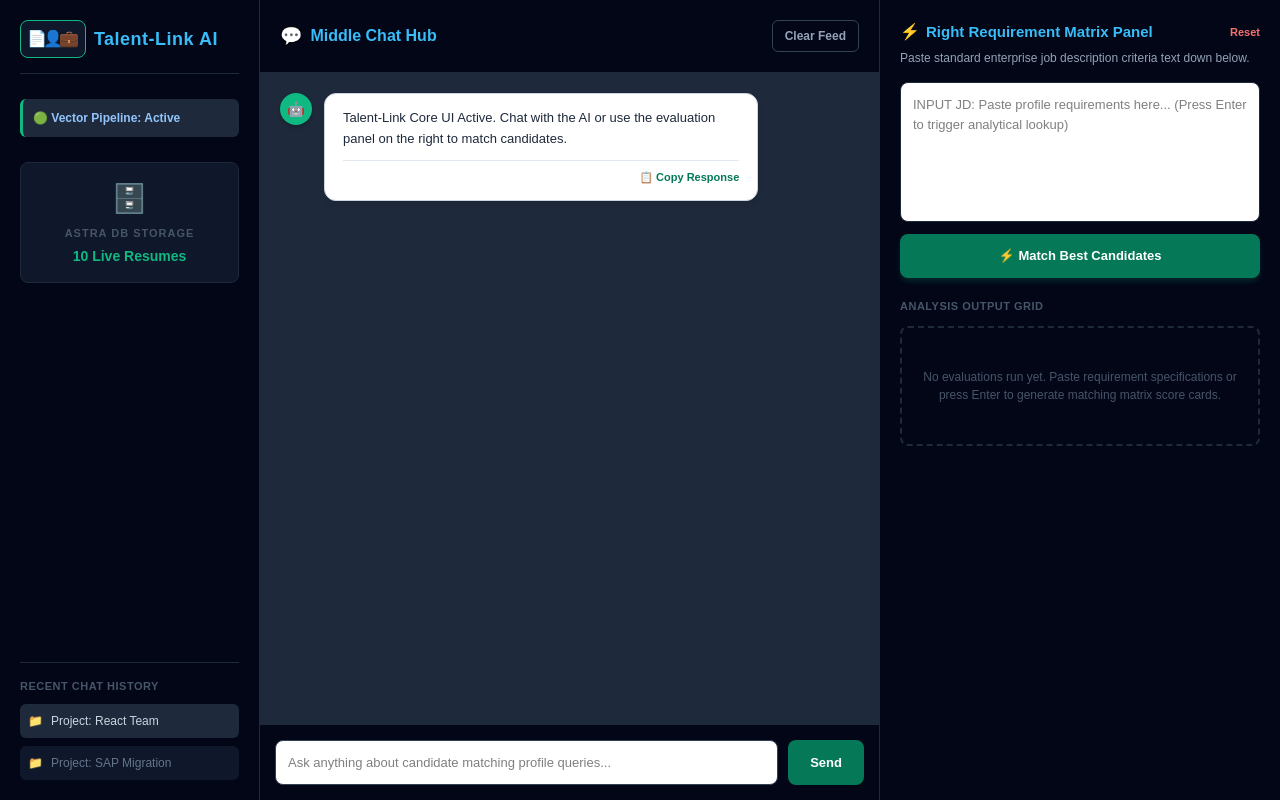
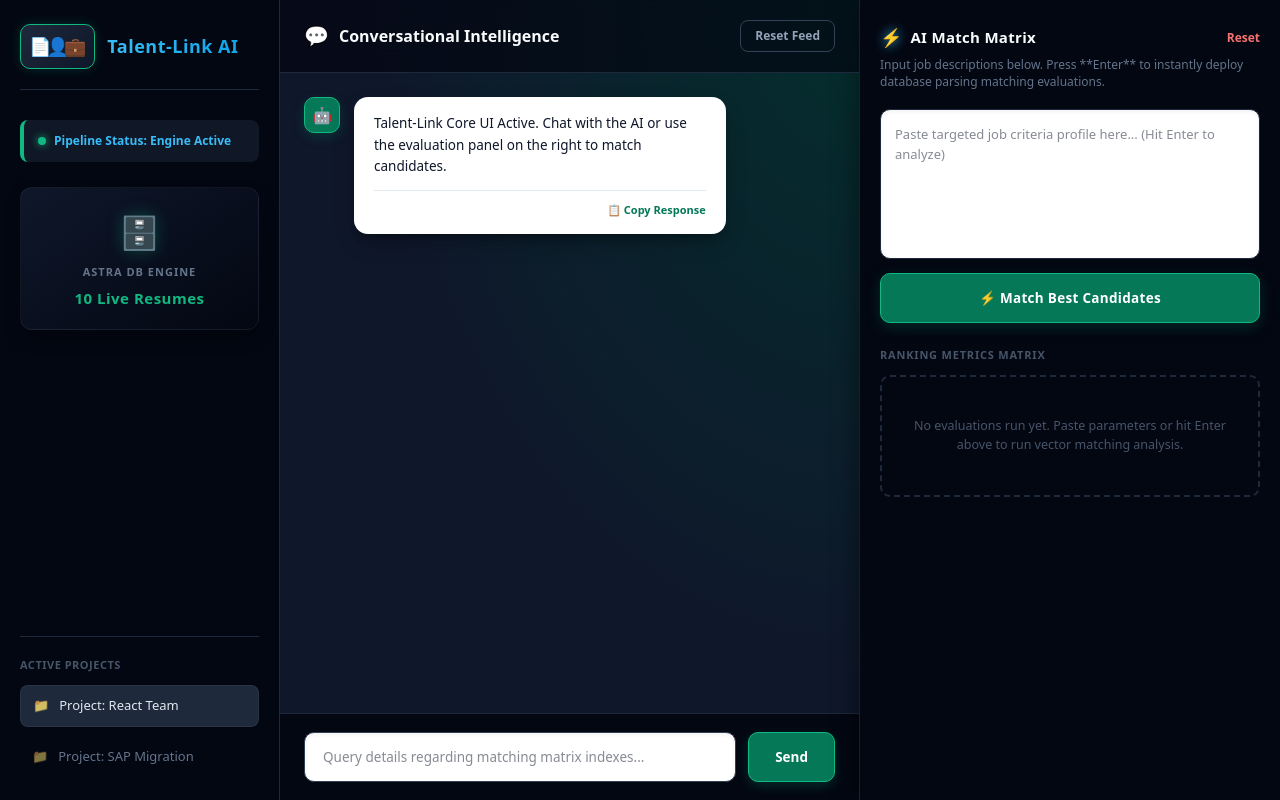
Before and after one commit to venkatasaiarun-cmd/talent-link-ai, a Next.js app: page / in a window 1280 px wide. Built offline with nearby package versions, Linux system fonts and the light colour scheme.

Commit message:
style: enhance UI aesthetics with glassmorphic elements and sleek deep theme

```diff
--- a/app/page.tsx
+++ b/app/page.tsx
@@ -75,147 +75,161 @@ export default function TalentLink() {
   };
 
   return (
-    <div style={{ display: 'flex', height: '100vh', width: '100vw', fontFamily: 'sans-serif', margin: 0, backgroundColor: '#0f172a' }}>
+    <div style={{ display: 'flex', height: '100vh', width: '100vw', fontFamily: 'system-ui, -apple-system, sans-serif', margin: 0, backgroundColor: '#090d16', color: '#f8fafc', overflow: 'hidden' }}>
 
-      {/* COLUMN 1: SIDEBAR (Logo, Status, and Vector Cache Stack) */}
-      <div style={{ width: '260px', backgroundColor: '#020617', color: '#ffffff', padding: '20px', display: 'flex', flexDirection: 'column', borderRight: '1px solid #1e293b', justifyContent: 'space-between' }}>
+      {/* COLUMN 1: SIDEBAR (Premium Cyberpunk Minimalist Base) */}
+      <div style={{ width: '280px', backgroundColor: '#030712', padding: '24px 20px', display: 'flex', flexDirection: 'column', borderRight: '1px solid #1e293b', justifyContent: 'space-between', boxShadow: '4px 0 24px rgba(0,0,0,0.4)' }}>
         <div>
           {/* FUSED THREE-IN-ONE BRAND LOGO COMPONENT */}
-          <div style={{ display: 'flex', alignItems: 'center', gap: '8px', marginBottom: '25px', paddingBottom: '15px', borderBottom: '1px solid #1e293b' }}>
-            <div style={{ display: 'flex', background: '#0f172a', padding: '6px', borderRadius: '8px', border: '1px solid #10b981' }}>
-              <span style={{ fontSize: '16px' }}>📄</span>
-              <span style={{ fontSize: '16px', marginLeft: '-4px', marginRight: '-4px' }}>👤</span>
-              <span style={{ fontSize: '16px' }}>💼</span>
+          <div style={{ display: 'flex', alignItems: 'center', gap: '12px', marginBottom: '30px', paddingBottom: '20px', borderBottom: '1px solid #1e293b' }}>
+            <div style={{ display: 'flex', background: 'linear-gradient(135deg, #1e293b 0%, #0f172a 100%)', padding: '8px', borderRadius: '10px', border: '1px solid #10b981', boxShadow: '0 0 12px rgba(16,185,129,0.2)' }}>
+              <span style={{ fontSize: '18px' }}>📄</span>
+              <span style={{ fontSize: '18px', marginLeft: '-5px', marginRight: '-5px' }}>👤</span>
+              <span style={{ fontSize: '18px' }}>💼</span>
             </div>
-            <h2 style={{ fontSize: '18px', margin: 0, fontWeight: '800', color: '#38bdf8', letterSpacing: '0.5px' }}>Talent-Link AI</h2>
+            <h2 style={{ fontSize: '18px', margin: 0, fontWeight: '800', background: 'linear-gradient(90deg, #38bdf8, #0ea5e9)', WebkitBackgroundClip: 'text', WebkitTextFillColor: 'transparent', letterSpacing: '0.5px' }}>Talent-Link AI</h2>
           </div>
 
-          <div style={{ padding: '10px', backgroundColor: '#1e293b', borderRadius: '6px', fontSize: '12px', color: '#93c5fd', marginBottom: '25px', fontWeight: '600', borderLeft: '3px solid #10b981' }}>
-            🟢 Vector Pipeline: Active
+          {/* PULSING SYSTEM STATE BADGE */}
+          <div style={{ padding: '12px 14px', backgroundColor: 'rgba(30,41,59,0.5)', borderRadius: '8px', fontSize: '12px', color: '#38bdf8', marginBottom: '25px', fontWeight: '600', borderLeft: '4px solid #10b981', backdropFilter: 'blur(8px)', display: 'flex', alignItems: 'center', gap: '8px' }}>
+            <span style={{ display: 'inline-block', width: '8px', height: '8px', backgroundColor: '#10b981', borderRadius: '50%', boxShadow: '0 0 8px #10b981' }}></span>
+            Pipeline Status: Engine Active
           </div>
 
-          {/* VISUAL DATABASE STACK COMPONENT */}
-          <div style={{ marginBottom: '20px', backgroundColor: '#0f172a', padding: '15px', borderRadius: '8px', border: '1px solid #1e293b', textAlign: 'center' }}>
-            <div style={{ fontSize: '28px', marginBottom: '5px' }}>🗄️</div>
-            <div style={{ fontSize: '11px', color: '#475569', textTransform: 'uppercase', fontWeight: 'bold', letterSpacing: '1px' }}>Astra DB Storage</div>
-            <div style={{ fontSize: '14px', color: '#10b981', fontWeight: 'bold', marginTop: '4px' }}>10 Live Resumes</div>
+          {/* VISUAL DATABASE GLOWING STACK */}
+          <div style={{ marginBottom: '20px', background: 'linear-gradient(145deg, #0f172a, #030712)', padding: '20px 15px', borderRadius: '12px', border: '1px solid rgba(255,255,255,0.05)', textAlign: 'center', boxShadow: '0 8px 16px rgba(0,0,0,0.3)' }}>
+            <div style={{ fontSize: '32px', marginBottom: '8px', filter: 'drop-shadow(0 0 8px rgba(16,185,129,0.3))' }}>🗄️</div>
+            <div style={{ fontSize: '11px', color: '#64748b', textTransform: 'uppercase', fontWeight: '700', letterSpacing: '1px' }}>Astra DB Engine</div>
+            <div style={{ fontSize: '15px', color: '#10b981', fontWeight: '800', marginTop: '6px', letterSpacing: '0.5px' }}>10 Live Resumes</div>
           </div>
         </div>
 
-        {/* RECENT CHATS / PROJECT HISTORY GRID */}
-        <div style={{ borderTop: '1px solid #1e293b', paddingTop: '15px' }}>
-          <div style={{ fontSize: '11px', color: '#475569', textTransform: 'uppercase', marginBottom: '10px', fontWeight: 'bold', letterSpacing: '0.5px' }}>Recent Chat History</div>
-          <div style={{ display: 'flex', flexDirection: 'column', gap: '8px' }}>
-            <div style={{ display: 'flex', alignItems: 'center', gap: '8px', padding: '8px', backgroundColor: '#1e293b', borderRadius: '6px', fontSize: '12px', color: '#cbd5e1', cursor: 'pointer' }}>
-              <span>📁</span> Project: React Team
+        {/* RECENT CHATS / PROJECT HISTORY */}
+        <div style={{ borderTop: '1px solid #1e293b', paddingTop: '20px' }}>
+          <div style={{ fontSize: '11px', color: '#475569', textTransform: 'uppercase', marginBottom: '12px', fontWeight: '700', letterSpacing: '0.5px' }}>Active Projects</div>
+          <div style={{ display: 'flex', flexDirection: 'column', gap: '10px' }}>
+            <div style={{ display: 'flex', alignItems: 'center', gap: '10px', padding: '10px 12px', backgroundColor: '#1e293b', borderRadius: '8px', fontSize: '13px', color: '#e2e8f0', border: '1px solid rgba(255,255,255,0.05)', cursor: 'pointer', transition: 'all 0.2s' }}>
+              <span style={{ opacity: 0.8 }}>📁</span> Project: React Team
             </div>
-            <div style={{ display: 'flex', alignItems: 'center', gap: '8px', padding: '8px', backgroundColor: '#0f172a', borderRadius: '6px', fontSize: '12px', color: '#64748b', cursor: 'pointer' }}>
-              <span>📁</span> Project: SAP Migration
+            <div style={{ display: 'flex', alignItems: 'center', gap: '10px', padding: '10px 12px', backgroundColor: 'transparent', borderRadius: '8px', fontSize: '13px', color: '#64748b', cursor: 'pointer' }}>
+              <span style={{ opacity: 0.5 }}>📁</span> Project: SAP Migration
             </div>
           </div>
         </div>
       </div>
 
-      {/* COLUMN 2: CONVERSATIONAL INTELLIGENCE FEED */}
-      <div style={{ flex: 1, display: 'flex', flexDirection: 'column', borderRight: '1px solid #1e293b', backgroundColor: '#1e293b' }}>
-        <div style={{ padding: '20px', borderBottom: '1px solid #1e293b', display: 'flex', justifyContent: 'space-between', alignItems: 'center', backgroundColor: '#020617' }}>
-          <div style={{ display: 'flex', alignItems: 'center', gap: '8px' }}>
-            <span style={{ fontSize: '18px' }}>💬</span>
-            <h1 style={{ fontSize: '16px', margin: 0, fontWeight: '700', color: '#38bdf8' }}>Middle Chat Hub</h1>
+      {/* COLUMN 2: CHAT HUB (Glassmorphic Interface Hub) */}
+      <div style={{ flex: 1, display: 'flex', flexDirection: 'column', borderRight: '1px solid #1e293b', backgroundColor: '#0f172a', backgroundImage: 'radial-gradient(at top right, #042f2e 0%, #0f172a 60%)' }}>
+        <div style={{ padding: '20px 24px', borderBottom: '1px solid #1e293b', display: 'flex', justifyContent: 'space-between', alignItems: 'center', backgroundColor: 'rgba(3,7,18,0.7)', backdropFilter: 'blur(12px)' }}>
+          <div style={{ display: 'flex', alignItems: 'center', gap: '10px' }}>
+            <span style={{ fontSize: '20px' }}>💬</span>
+            <h1 style={{ fontSize: '16px', margin: 0, fontWeight: '700', color: '#f8fafc' }}>Conversational Intelligence</h1>
           </div>
-          <button onClick={() => setMessages([{ role: 'assistant', content: 'Conversation workspace reset successfully.' }])} style={{ backgroundColor: 'transparent', border: '1px solid #334155', color: '#94a3b8', padding: '6px 12px', borderRadius: '6px', fontSize: '12px', cursor: 'pointer', fontWeight: '600' }}>Clear Feed</button>
+          <button onClick={() => setMessages([{ role: 'assistant', content: 'Workspace feed refreshed.' }])} style={{ backgroundColor: 'transparent', border: '1px solid #334155', color: '#94a3b8', padding: '6px 14px', borderRadius: '8px', fontSize: '12px', cursor: 'pointer', fontWeight: '600', transition: 'all 0.2s' }}>Reset Feed</button>
         </div>
 
-        {/* CHAT DISPLAY LOG WITH DYNAMIC PROFILE AVATARS */}
-        <div style={{ flex: 1, padding: '20px', overflowY: 'auto', display: 'flex', flexDirection: 'column', gap: '20px' }}>
+        {/* MESSAGES LAYER GRID */}
+        <div style={{ flex: 1, padding: '24px', overflowY: 'auto', display: 'flex', flexDirection: 'column', gap: '20px' }}>
           {messages.map((m, i) => (
-            <div key={i} style={{ display: 'flex', gap: '12px', justifyContent: m.role === 'user' ? 'flex-end' : 'flex-start', alignItems: 'flex-start' }}>
+            <div key={i} style={{ display: 'flex', gap: '14px', justifyContent: m.role === 'user' ? 'flex-end' : 'flex-start', alignItems: 'flex-start' }}>
               {m.role !== 'user' && (
-                <div style={{ width: '32px', height: '32px', borderRadius: '50%', backgroundColor: '#10b981', display: 'flex', alignItems: 'center', justifyContent: 'center', fontSize: '14px', boxShadow: '0 2px 4px rgba(0,0,0,0.2)' }}>🤖</div>
+                <div style={{ width: '36px', height: '36px', borderRadius: '10px', backgroundColor: '#047857', display: 'flex', alignItems: 'center', justifyContent: 'center', fontSize: '16px', boxShadow: '0 4px 12px rgba(4,120,87,0.3)', border: '1px solid #10b981' }}>🤖</div>
               )}
 
               <div style={{
-                maxWidth: '75%',
-                padding: '14px 18px',
-                borderRadius: '12px',
-                fontSize: '13px',
+                maxWidth: '70%',
+                padding: '16px 20px',
+                borderRadius: '14px',
+                fontSize: '13.5px',
                 lineHeight: '1.6',
                 whiteSpace: 'pre-wrap',
                 backgroundColor: m.role === 'user' ? '#047857' : '#ffffff',
-                color: m.role === 'user' ? '#ffffff' : '#1e293b',
-                border: m.role === 'user' ? 'none' : '1px solid #cbd5e1',
-                boxShadow: '0 4px 6px -1px rgba(0,0,0,0.1)'
+                color: m.role === 'user' ? '#ffffff' : '#0f172a',
+                border: m.role === 'user' ? '1px solid #10b981' : 'none',
+                boxShadow: m.role === 'user' ? '0 4px 14px rgba(4,120,87,0.2)' : '0 10px 25px -5px rgba(0,0,0,0.3), 0 8px 10px -6px rgba(0,0,0,0.3)',
+                transform: 'translateY(0)'
               }}>
                 {m.content.replace(/### /g, '').replace(/\*\*/g, '')}
 
                 {m.role === 'assistant' && (
-                  <div style={{ marginTop: '10px', display: 'flex', justifyContent: 'flex-end', borderTop: '1px solid #e2e8f0', paddingTop: '8px' }}>
-                    <button onClick={() => copyToClipboard(m.content)} style={{ backgroundColor: 'transparent', border: 'none', color: '#047857', fontSize: '11px', cursor: 'pointer', fontWeight: 'bold' }}>📋 Copy Response</button>
+                  <div style={{ marginTop: '12px', display: 'flex', justifyContent: 'flex-end', borderTop: '1px solid #e2e8f0', paddingTop: '10px' }}>
+                    <button onClick={() => copyToClipboard(m.content)} style={{ backgroundColor: 'transparent', border: 'none', color: '#047857', fontSize: '11px', cursor: 'pointer', fontWeight: '700', display: 'flex', alignItems: 'center', gap: '4px' }}>📋 Copy Response</button>
                   </div>
                 )}
               </div>
 
               {m.role === 'user' && (
-                <div style={{ width: '32px', height: '32px', borderRadius: '50%', backgroundColor: '#38bdf8', display: 'flex', alignItems: 'center', justifyContent: 'center', fontSize: '14px', boxShadow: '0 2px 4px rgba(0,0,0,0.2)' }}>👤</div>
+                <div style={{ width: '36px', height: '36px', borderRadius: '10px', backgroundColor: '#0077b6', display: 'flex', alignItems: 'center', justifyContent: 'center', fontSize: '16px', boxShadow: '0 4px 12px rgba(0,119,182,0.3)', border: '1px solid #0096c7' }}>👤</div>
               )}
             </div>
           ))}
-          {isLoading && <div style={{ color: '#93c5fd', fontSize: '12px', fontStyle: 'italic', paddingLeft: '44px' }}>Extracting details from vector database...</div>}
+          {isLoading && (
+            <div style={{ display: 'flex', alignItems: 'center', gap: '8px', color: '#93c5fd', fontSize: '13px', fontStyle: 'italic', paddingLeft: '50px' }}>
+              <span style={{ display: 'inline-block', width: '6px', height: '6px', backgroundColor: '#38bdf8', borderRadius: '50%' }}></span>
+              Querying neural vectors...
+            </div>
+          )}
         </div>
 
-        {/* INPUT INTERFACE SECTION */}
-        <form onSubmit={handleSend} style={{ padding: '15px', borderTop: '1px solid #1e293b', display: 'flex', gap: '10px', backgroundColor: '#020617' }}>
-          <input type="text" value={input} onChange={(e) => setInput(e.target.value)} placeholder="Ask anything about candidate matching profile queries..." style={{ flex: 1, padding: '12px', borderRadius: '8px', border: '1px solid #334155', fontSize: '13px', backgroundColor: '#ffffff', color: '#000000', outline: 'none' }} />
-          <button type="submit" style={{ backgroundColor: '#047857', border: 'none', padding: '0 22px', borderRadius: '8px', cursor: 'pointer', color: '#fff', fontWeight: 'bold', fontSize: '13px' }}>Send</button>
+        {/* INPUT PANEL MATRICES (10% White Base Accent Inside Form Boundary) */}
+        <form onSubmit={handleSend} style={{ padding: '18px 24px', borderTop: '1px solid #1e293b', display: 'flex', gap: '12px', backgroundColor: '#030712' }}>
+          <input
+            type="text"
+            value={input}
+            onChange={(e) => setInput(e.target.value)}
+            placeholder="Query details regarding matching matrix indexes..."
+            style={{ flex: 1, padding: '14px 18px', borderRadius: '10px', border: '1px solid #334155', fontSize: '13.5px', backgroundColor: '#ffffff', color: '#0f172a', outline: 'none', boxShadow: 'inset 0 2px 4px rgba(0,0,0,0.05)', transition: 'border-color 0.2s' }}
+          />
+          <button type="submit" style={{ backgroundColor: '#047857', border: '1px solid #10b981', padding: '0 26px', borderRadius: '10px', cursor: 'pointer', color: '#fff', fontWeight: '700', fontSize: '13.5px', boxShadow: '0 4px 12px rgba(16,185,129,0.2)' }}>Send</button>
         </form>
       </div>
 
       {/* COLUMN 3: REQUIREMENT EVALUATION CONTROL MATRIX */}
-      <div style={{ width: '400px', display: 'flex', flexDirection: 'column', backgroundColor: '#020617', padding: '20px' }}>
-        <div style={{ display: 'flex', justifyContent: 'space-between', alignItems: 'center', marginBottom: '5px' }}>
-          <div style={{ display: 'flex', alignItems: 'center', gap: '6px' }}>
-            <span style={{ fontSize: '16px' }}>⚡</span>
-            <h2 style={{ fontSize: '15px', margin: 0, fontWeight: '700', color: '#38bdf8' }}>Right Requirement Matrix Panel</h2>
+      <div style={{ width: '420px', display: 'flex', flexDirection: 'column', backgroundColor: '#030712', padding: '24px 20px', boxShadow: '-4px 0 24px rgba(0,0,0,0.4)' }}>
+        <div style={{ display: 'flex', justifyContent: 'space-between', alignItems: 'center', marginBottom: '6px' }}>
+          <div style={{ display: 'flex', alignItems: 'center', gap: '8px' }}>
+            <span style={{ fontSize: '18px', filter: 'drop-shadow(0 0 6px #38bdf8)' }}>⚡</span>
+            <h2 style={{ fontSize: '15px', margin: 0, fontWeight: '700', color: '#f8fafc', letterSpacing: '0.3px' }}>AI Match Matrix</h2>
           </div>
-          <button onClick={() => { setJdInput(''); setMatchResults([]); }} style={{ backgroundColor: 'transparent', border: 'none', color: '#f87171', fontSize: '11px', cursor: 'pointer', fontWeight: '600' }}>Reset</button>
+          <button onClick={() => { setJdInput(''); setMatchResults([]); }} style={{ backgroundColor: 'transparent', border: 'none', color: '#f87171', fontSize: '12px', cursor: 'pointer', fontWeight: '600' }}>Reset</button>
         </div>
-        <p style={{ fontSize: '12px', color: '#94a3b8', margin: '0 0 15px 0' }}>Paste standard enterprise job description criteria text down below.</p>
+        <p style={{ fontSize: '12px', color: '#64748b', margin: '0 0 18px 0', lineHeight: '1.4' }}>Input job descriptions below. Press **Enter** to instantly deploy database parsing matching evaluations.</p>
 
-        {/* MAIN REQUIREMENT INPUT FIELD (10% Pure White Accent) */}
+        {/* RECTANGLE INPUT COMPONENT (10% Pure White Focused Surface Layer) */}
         <textarea
           value={jdInput}
           onChange={(e) => setJdInput(e.target.value)}
           onKeyDown={handleKeyDown}
-          placeholder="INPUT JD: Paste profile requirements here... (Press Enter to trigger analytical lookup)"
-          style={{ width: '100%', height: '140px', padding: '12px', borderRadius: '8px', border: '1px solid #1e293b', fontSize: '13px', fontFamily: 'sans-serif', resize: 'none', boxSizing: 'border-box', marginBottom: '12px', backgroundColor: '#ffffff', color: '#000000', outline: 'none', lineHeight: '1.5' }}
+          placeholder="Paste targeted job criteria profile here... (Hit Enter to analyze)"
+          style={{ width: '100%', height: '150px', padding: '14px', borderRadius: '10px', border: '1px solid #1e293b', fontSize: '13px', fontFamily: 'inherit', resize: 'none', boxSizing: 'border-box', marginBottom: '14px', backgroundColor: '#ffffff', color: '#0f172a', outline: 'none', lineHeight: '1.6', boxShadow: 'inset 0 2px 4px rgba(0,0,0,0.05)' }}
         />
 
-        {/* DYNAMIC PIPELINE SUBMIT BUTTON */}
+        {/* NEON BULLET ACTION ACTION CONTROL */}
         <button
           onClick={handleMatchCandidates}
           disabled={isMatching}
-          style={{ width: '100%', backgroundColor: '#047857', color: '#fff', border: 'none', padding: '12px', borderRadius: '8px', fontWeight: 'bold', cursor: 'pointer', fontSize: '13px', boxShadow: '0 4px 6px -1px rgba(16,185,129,0.2)' }}
+          style={{ width: '100%', backgroundColor: '#047857', color: '#fff', border: '1px solid #10b981', padding: '14px', borderRadius: '10px', fontWeight: '700', cursor: 'pointer', fontSize: '13.5px', boxShadow: '0 4px 14px rgba(4,120,87,0.3)', letterSpacing: '0.3px' }}
         >
-          {isMatching ? 'Processing Vector Matches...' : '⚡ Match Best Candidates'}
+          {isMatching ? 'Processing Neural Scores...' : '⚡ Match Best Candidates'}
         </button>
 
-        {/* OUTPUT SCORECARD CARD DISPLAY STRUCTURE */}
-        <div style={{ flex: 1, marginTop: '20px', overflowY: 'auto' }}>
-          <div style={{ fontSize: '11px', fontWeight: 'bold', color: '#475569', textTransform: 'uppercase', marginBottom: '12px', letterSpacing: '0.5px' }}>Analysis Output Grid</div>
+        {/* OUTPUT SCORECARD BLOCK COMPONENT */}
+        <div style={{ flex: 1, marginTop: '24px', overflowY: 'auto' }}>
+          <div style={{ fontSize: '11px', fontWeight: '700', color: '#475569', textTransform: 'uppercase', marginBottom: '12px', letterSpacing: '0.8px' }}>Ranking Metrics Matrix</div>
 
           {matchResults.map((res, index) => (
-            <div key={index} style={{ backgroundColor: '#ffffff', padding: '15px', borderRadius: '8px', border: '1px solid #cbd5e1', boxShadow: '0 10px 15px -3px rgba(0,0,0,0.3)' }}>
-              <div style={{ display: 'flex', justifyContent: 'space-between', alignItems: 'center', marginBottom: '10px', borderBottom: '1px solid #e2e8f0', paddingBottom: '6px' }}>
-                <span style={{ fontWeight: 'bold', color: '#047857', fontSize: '13px' }}>{res.title}</span>
-                <button onClick={() => copyToClipboard(res.details)} style={{ backgroundColor: 'transparent', border: 'none', color: '#64748b', fontSize: '11px', cursor: 'pointer', fontWeight: 'bold' }}>📋 Copy Matrix</button>
+            <div key={index} style={{ backgroundColor: '#ffffff', padding: '18px', borderRadius: '12px', border: '1px solid #cbd5e1', boxShadow: '0 20px 25px -5px rgba(0,0,0,0.4)' }}>
+              <div style={{ display: 'flex', justifyContent: 'space-between', alignItems: 'center', marginBottom: '12px', borderBottom: '1px solid #e2e8f0', paddingBottom: '8px' }}>
+                <span style={{ fontWeight: '800', color: '#047857', fontSize: '13px', letterSpacing: '0.3px' }}>{res.title}</span>
+                <button onClick={() => copyToClipboard(res.details)} style={{ backgroundColor: 'transparent', border: 'none', color: '#64748b', fontSize: '11px', cursor: 'pointer', fontWeight: '700' }}>📋 Copy Matrix</button>
               </div>
-              <div style={{ fontSize: '12px', color: '#1e293b', lineHeight: '1.6', whiteSpace: 'pre-wrap' }}>{res.details}</div>
+              <div style={{ fontSize: '12.5px', color: '#1e293b', lineHeight: '1.6', whiteSpace: 'pre-wrap' }}>{res.details}</div>
             </div>
           ))}
 
           {matchResults.length === 0 && (
-            <div style={{ border: '2px dashed #1e293b', borderRadius: '8px', padding: '40px 20px', textAlign: 'center', color: '#475569', fontSize: '12px' }}>
-              No evaluations run yet. Paste requirement specifications or press Enter to generate matching matrix score cards.
+            <div style={{ border: '2px dashed #1e293b', borderRadius: '10px', padding: '40px 20px', textAlign: 'center', color: '#475569', fontSize: '12.5px', lineHeight: '1.5' }}>
+              No evaluations run yet. Paste parameters or hit Enter above to run vector matching analysis.
             </div>
           )}
         </div>
```
